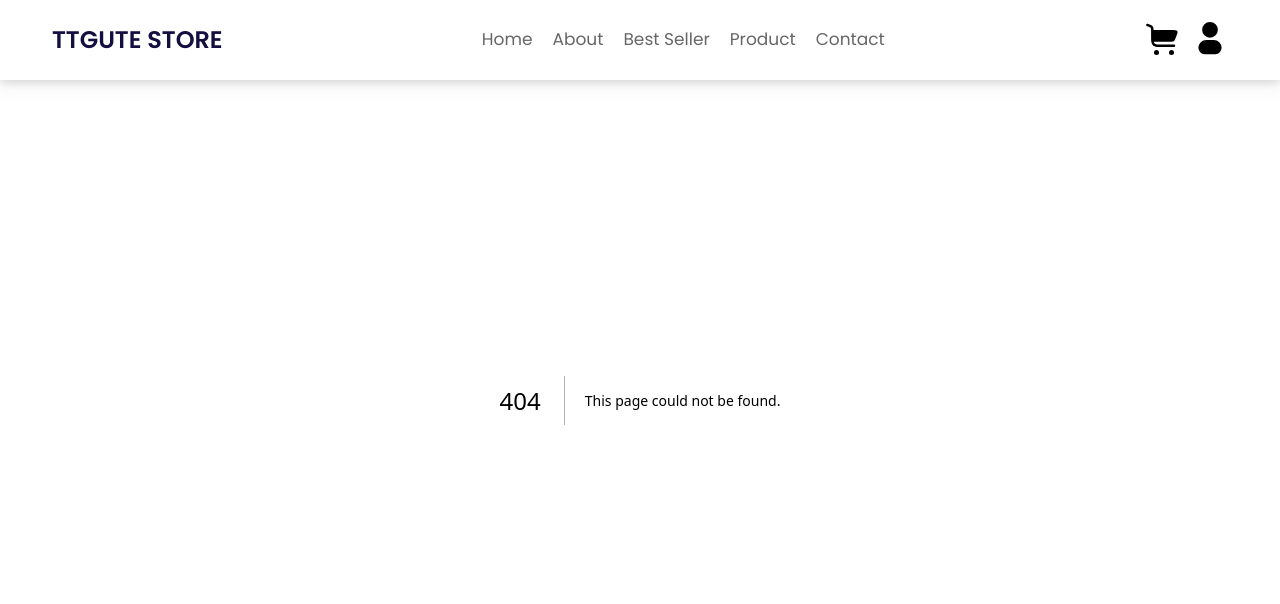
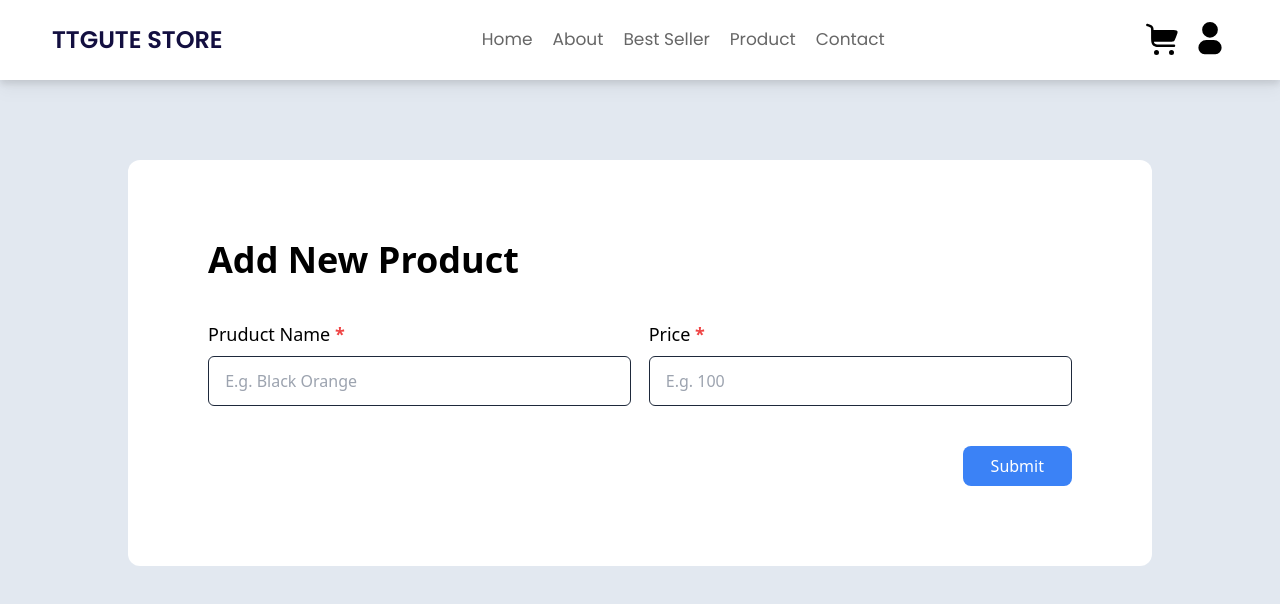
Before and after one commit to Gusti-fad/ttgute-store, a Next.js app: page /admin/add-product in a window 1280 px wide. Before the commit this address had no page. Shown: the top 604 px of the page. Built offline with nearby package versions, Linux system fonts and the light colour scheme.

Commit message:
add items page

```diff
--- /dev/null
+++ b/src/app/admin/add-product/page.tsx
@@ -0,0 +1,41 @@
+"use client"
+
+import { PrismaClient } from "@prisma/client";
+
+const submitProduct = async (event:any) => {
+    event.preventDefault();
+
+    const data = {
+        item_name : event.currentTarget.product_name.value,
+        price : event.currentTarget.price.value
+    }
+    const response = await fetch('/api/addProduct', {
+        method: 'POST',
+        body: JSON.stringify(data),
+    });
+    // const collection = await response.json();
+};
+export default function AddProduct() {
+    return (
+        <section id="admin" className="pt-40 pb-20 w-full min-h-screen bg-slate-200">
+            <div className="w-[80%] bg-white mx-auto rounded-xl p-20">
+                <h1 className="font-bold text-4xl mb-10">Add New Product</h1>
+                <div>
+                <form onSubmit={(e) => submitProduct(e)}  className="flex justify-between flex-wrap">
+                    <div className="w-[49%]">
+                        <label htmlFor="product_name" className="text-lg w-full">Pruduct Name <b className="text-red-500">*</b></label>
+                        <input placeholder=" E.g. Black Orange" type="text" name="product_name" id="product_name" required className="border w-full border-slate-800 outline-none p-3 rounded-md mt-2"/>
+                    </div>
+                    <div className="w-[49%]">
+                        <label htmlFor="product_name" className="text-lg w-full">Price <b className="text-red-500">*</b></label>
+                        <input placeholder=" E.g. 100" type="number" min={0} name="price" id="price" required className="border w-full border-slate-800 outline-none p-3 rounded-md mt-2"/>
+                    </div>
+                    <div className="w-full flex justify-end pt-10">
+                        <button className="py-2 px-7 bg-blue-500 text-white hover:bg-blue-700 rounded-lg duration-300">Submit</button>
+                    </div>
+                </form>
+                </div>
+            </div>
+        </section>
+    );
+}
```
